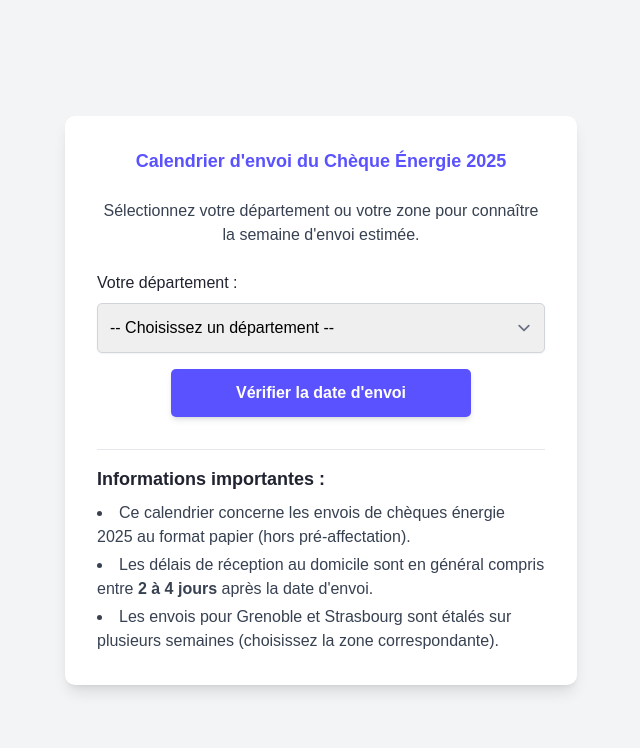
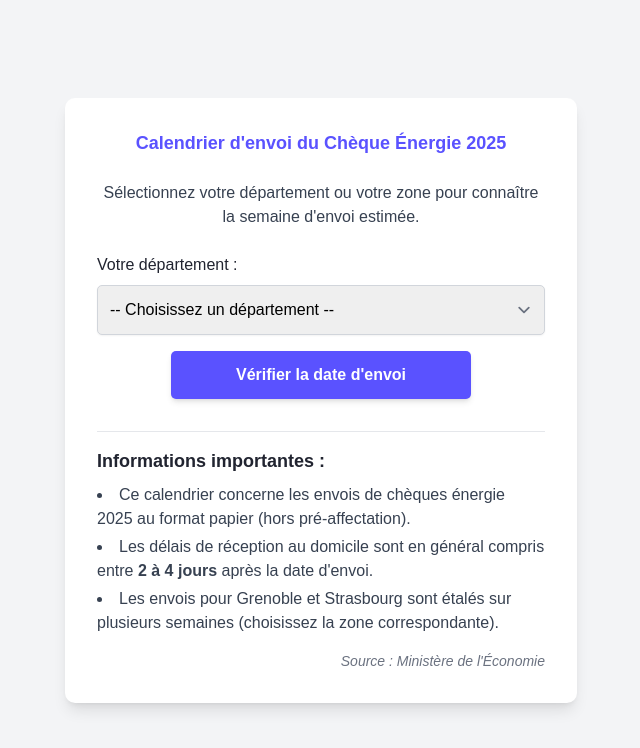
Before and after one commit to FEPPN/date-cheque-energie, a plain HTML site: page index.html in a window 1280 px wide. Shown: the whole page, without its empty margins (319-959 px from the left). Drawn offline with nearby package versions, Linux system fonts and the light colour scheme.

Commit message:
Update index.html

```diff
--- a/index.html
+++ b/index.html
@@ -77,6 +77,11 @@
                 <li>Les envois pour Grenoble et Strasbourg sont étalés sur plusieurs semaines (choisissez la zone correspondante).</li>
             </ul>
         </div>
+
+        <!-- Ajout de la source (avec majuscules) -->
+        <p class="mt-4 text-sm text-gray-500 italic text-right">
+            Source : Ministère de l'Économie
+        </p>
 
     </div>
 
```
